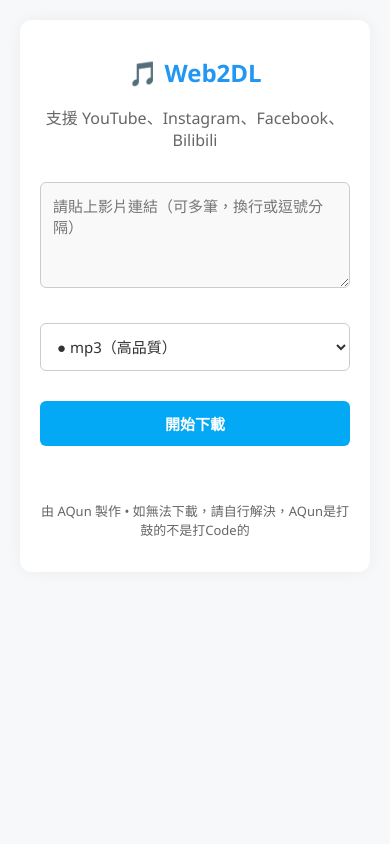
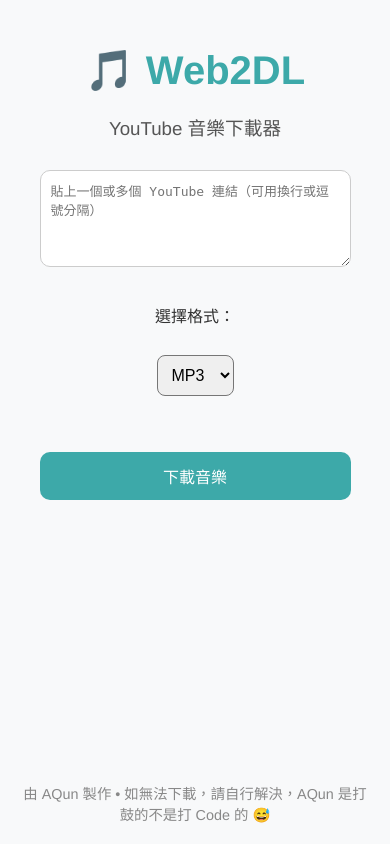
Before and after one commit to AQun1025/web2dl, a Flask app: page / in a window 390 px wide. Run offline with Flask 3, Linux system fonts and the light colour scheme.

Commit message:
Initial commit for Web2DL

```diff
--- a/app.py
+++ b/app.py
@@ -2,8 +2,6 @@
 import yt_dlp
 import os
 import uuid
-import subprocess
-import shutil
 import re
 
 app = Flask(__name__)
@@ -11,127 +9,63 @@
 os.makedirs(DOWNLOAD_DIR, exist_ok=True)
 
 def clean_download_folder():
-    if os.path.exists(DOWNLOAD_DIR):
-        for f in os.listdir(DOWNLOAD_DIR):
-            try:
-                os.remove(os.path.join(DOWNLOAD_DIR, f))
-            except:
-                pass
+    for f in os.listdir(DOWNLOAD_DIR):
+        try:
+            os.remove(os.path.join(DOWNLOAD_DIR, f))
+        except:
+            pass
 
-def convert_to_safe_mp4(input_file):
-    output_file = input_file.rsplit('.', 1)[0] + '_converted.mp4'
-    command = [
-        'ffmpeg', '-y',
-        '-i', input_file,
-        '-c:v', 'libx264',
-        '-c:a', 'aac',
-        '-strict', 'experimental',
-        output_file
-    ]
-    try:
-        subprocess.run(command, check=True)
-        os.remove(input_file)
-        return output_file
-    except Exception as e:
-        print("轉檔失敗：", str(e))
-        return input_file
-
-def process_one_url(video_url, format_choice):
+def download_audio(video_url, format_choice):
     uid = str(uuid.uuid4())[:8]
-    temp_template = os.path.join(DOWNLOAD_DIR, f'{uid}_%(title).80s.%(ext)s')
+    output_template = os.path.join(DOWNLOAD_DIR, f'{uid}_%(title).80s.%(ext)s')
 
     ydl_opts = {
-        'outtmpl': temp_template,
+        'format': 'bestaudio/best',
+        'outtmpl': output_template,
         'quiet': False,
-        'merge_output_format': 'mp4',
-        'progress_hooks': [lambda d: print(f"進度：{d.get('status')} {d.get('filename', '')}")]
+        'postprocessors': [{
+            'key': 'FFmpegExtractAudio',
+            'preferredcodec': format_choice,
+            'preferredquality': '192' if format_choice == 'mp3' else None,
+        }]
     }
-
-    if format_choice == 'mp3':
-        ydl_opts['format'] = 'bestaudio/best'
-        ydl_opts['postprocessors'] = [{
-            'key': 'FFmpegExtractAudio',
-            'preferredcodec': 'mp3',
-            'preferredquality': '192',
-        }]
-    elif format_choice == 'wav':
-        ydl_opts['format'] = 'bestaudio/best'
-        ydl_opts['postprocessors'] = [{
-            'key': 'FFmpegExtractAudio',
-            'preferredcodec': 'wav',
-        }]
-    elif format_choice == 'video720':
-        ydl_opts['format'] = 'bestvideo[height<=720]+bestaudio/best'
-    elif format_choice == 'video1080':
-        ydl_opts['format'] = 'bestvideo[height<=1080]+bestaudio/best'
-    else:
-        ydl_opts['format'] = 'bestvideo+bestaudio/best'
 
     try:
         with yt_dlp.YoutubeDL(ydl_opts) as ydl:
             info = ydl.extract_info(video_url, download=True)
             downloaded_path = ydl.prepare_filename(info)
-
-            # 音訊處理後副檔名
-            if format_choice in ['mp3', 'wav']:
-                downloaded_path = re.sub(r'\.[^.]+$', f'.{format_choice}', downloaded_path)
-                return {
-                    'title': info.get('title'),
-                    'thumbnail': info.get('thumbnail'),
-                    'filename': os.path.basename(downloaded_path),
-                    'filepath': downloaded_path
-                }
-
-            # 影片轉檔邏輯：只要不是 mp4+H.264 就強制轉
-            probe_cmd = [
-                'ffprobe', '-v', 'error',
-                '-select_streams', 'v:0',
-                '-show_entries', 'stream=codec_name',
-                '-of', 'default=noprint_wrappers=1:nokey=1',
-                downloaded_path
-            ]
-            result = subprocess.run(probe_cmd, stdout=subprocess.PIPE, stderr=subprocess.PIPE, text=True)
-            video_codec = result.stdout.strip()
-
-            if not downloaded_path.endswith('.mp4') or video_codec != 'h264':
-                downloaded_path = convert_to_safe_mp4(downloaded_path)
+            downloaded_path = re.sub(r'\.[^.]+$', f'.{format_choice}', downloaded_path)
 
             return {
                 'title': info.get('title'),
-                'thumbnail': info.get('thumbnail'),
                 'filename': os.path.basename(downloaded_path),
                 'filepath': downloaded_path
             }
-
     except Exception as e:
-        print("錯誤：", str(e))
         return {'error': str(e)}
 
 @app.route('/', methods=['GET', 'POST'])
 def index():
-    video_infos = []
+    audio_infos = []
     if request.method == 'POST':
         clean_download_folder()
-
         url_input = request.form.get('url')
         format_choice = request.form.get('format')
 
-        if not url_input:
-            return render_template('index.html', error="請輸入影片連結")
+        if not url_input or format_choice not in ['mp3', 'wav']:
+            return render_template('index.html', error="請輸入影片連結並選擇格式")
 
         urls = [u.strip() for u in url_input.replace('\n', ',').split(',') if u.strip()]
-
         for url in urls:
-            info = process_one_url(url, format_choice)
+            info = download_audio(url, format_choice)
             if 'error' in info:
                 return render_template('index.html', error=f"下載失敗：{info['error']}")
-            video_infos.append(info)
+            audio_infos.append(info)
 
-        if len(video_infos) == 1:
-            filepath = video_infos[0]['filepath']
-            return send_file(filepath, as_attachment=True)
+        if len(audio_infos) == 1:
+            return send_file(audio_infos[0]['filepath'], as_attachment=True)
 
-    return render_template('index.html', video_info=video_infos[0] if video_infos else None)
+    return render_template('index.html', audio_info=audio_infos[0] if audio_infos else None)
 
 if __name__ == '__main__':
     app.run(debug=True, port=5000)
--- a/static/style.css
+++ b/static/style.css
@@ -1,120 +1,90 @@
-/* === 明亮主題與柔和風格 === */
 body {
-    font-family: 'Segoe UI', Roboto, Arial, sans-serif;
-    background: #f6f8fa;
+    font-family: "Helvetica Neue", Helvetica, Arial, sans-serif;
+    background-color: #f8f9fa;
     color: #333;
     margin: 0;
     padding: 0;
+    display: flex;
+    flex-direction: column;
+    align-items: center;
+    min-height: 100vh;
 }
 
 .container {
+    width: 90%;
     max-width: 600px;
-    margin: 50px auto;
-    padding: 30px;
-    background: #ffffff;
-    border-radius: 12px;
-    box-shadow: 0 0 15px rgba(0, 0, 0, 0.05);
+    padding: 20px;
+    box-sizing: border-box;
+    text-align: center;
 }
 
 h1 {
-    font-size: 28px;
-    color: #2196f3;
-    margin-bottom: 0.5em;
+    font-size: 2.5em;
+    color: #3da9a9;  /* 改為溫和藍綠色 */
+    margin-bottom: 10px;
+}
+
+h3 {
+    font-weight: normal;
+    color: #555;
+    margin-bottom: 30px;
+}
+
+form {
+    display: flex;
+    flex-direction: column;
+    align-items: center;
+    width: 100%;
+}
+
+textarea {
+    width: 100%;
+    padding: 10px;
+    font-size: 1em;
+    border: 1px solid #ccc;
+    border-radius: 10px;
+    resize: vertical;
+    background-color: #ffffff;
+    box-sizing: border-box;
+}
+
+select {
+    padding: 10px;
+    border-radius: 8px;
+    font-size: 1em;
+    margin-top: 10px;
+}
+
+input[type="submit"] {
+    margin-top: 20px;
+    background-color: #3da9a9;
+    color: white;
+    border: none;
+    padding: 12px 24px;
+    font-size: 1em;
+    border-radius: 10px;
+    cursor: pointer;
+    transition: background-color 0.3s;
+}
+
+input[type="submit"]:hover {
+    background-color: #318f8f;
+}
+
+footer {
+    margin-top: auto;
+    padding: 20px;
+    font-size: 0.9em;
+    color: #888;
     text-align: center;
 }
 
-p {
-    color: #666;
-    text-align: center;
-}
-
-textarea, select, button {
-    width: 100%;
-    margin: 15px 0;
-    padding: 12px;
-    font-size: 16px;
-    border-radius: 6px;
-    box-sizing: border-box;
-    font-family: inherit;
-}
-
-textarea {
-    resize: vertical;
-    border: 1px solid #ccc;
-    background: #f9f9f9;
-}
-
-select {
-    border: 1px solid #ccc;
-    background: #ffffff;
-    color: #333;
-}
-
-option {
-    background: #ffffff;
-    color: #333;
-}
-
-button {
-    background: #03a9f4;
-    color: white;
-    border: none;
-    font-weight: bold;
-    cursor: pointer;
-    transition: background 0.3s ease;
-}
-
-button:hover {
-    background: #0288d1;
-}
-
-.error {
-    background: #f44336;
-    color: white;
-    padding: 12px;
-    border-radius: 6px;
-    font-weight: bold;
-    margin-bottom: 15px;
-    text-align: center;
-}
-
-.preview-container {
-    margin-top: 30px;
-}
-
-.preview {
-    background: #f0f0f0;
-    padding: 15px;
-    border-radius: 8px;
-    text-align: center;
-    margin-top: 15px;
-}
-
-.preview img {
-    max-width: 100%;
-    border-radius: 6px;
-    margin-top: 10px;
-}
-
-footer {
-    margin-top: 40px;
-    font-size: 13px;
-    text-align: center;
-    color: #999;
-}
-
-/* === 手機版響應設計 === */
-@media (max-width: 768px) {
-    .container {
-        margin: 20px;
-        padding: 20px;
+@media (max-width: 600px) {
+    textarea {
+        font-size: 1em;
     }
 
-    h1 {
-        font-size: 24px;
-    }
-
-    textarea, select, button {
-        font-size: 15px;
+    input[type="submit"] {
+        width: 100%;
     }
 }
--- a/templates/index.html
+++ b/templates/index.html
@@ -2,54 +2,38 @@
 <html lang="zh-Hant">
 <head>
     <meta charset="UTF-8">
-    <meta name="viewport" content="width=device-width, initial-scale=1.0">
-    <title>Web2DL - 多平台影片下載器</title>
+    <title>🎵 Web2DL</title>
     <link rel="stylesheet" href="{{ url_for('static', filename='style.css') }}">
+    <meta name="viewport" content="width=device-width, initial-scale=1">
 </head>
 <body>
-<div class="container">
+  <div class="container">
     <h1>🎵 Web2DL</h1>
-    <p>支援 YouTube、Instagram、Facebook、Bilibili</p>
+    <h3>YouTube 音樂下載器</h3>
+
+    <form method="post">
+        <textarea name="url" rows="5" placeholder="貼上一個或多個 YouTube 連結（可用換行或逗號分隔）"></textarea><br><br>
+
+        <label for="format">選擇格式：</label><br>
+        <select name="format">
+            <option value="mp3">MP3</option>
+            <option value="wav">WAV</option>
+        </select><br><br>
+
+        <input type="submit" value="下載音樂">
+    </form>
+
+    {% if audio_info %}
+        <p style="color:green;">✅ 下載成功：{{ audio_info.title }}</p>
+    {% endif %}
 
     {% if error %}
-    <div class="error">{{ error }}</div>
+        <p style="color:red;">⚠️ 錯誤：{{ error }}</p>
     {% endif %}
+  </div>
 
-    <form method="POST">
-        <textarea name="url" rows="4" placeholder="請貼上影片連結（可多筆，換行或逗號分隔）" required></textarea>
-        <select name="format" required>
-            <optgroup label="🎵 音訊格式">
-                <option value="mp3">● mp3（高品質）</option>
-                <option value="wav">● wav（無壓縮）</option>
-            </optgroup>
-            <optgroup label="──────────────"></optgroup>
-            <optgroup label="🎥 影片格式">
-                <option value="video720">● 720p（標準 HD）</option>
-                <option value="video1080">● 1080p（Full HD）</option>
-                <option value="video">● 自動（最高畫質）</option>
-            </optgroup>
-        </select>
-        <button type="submit">開始下載</button>
-    </form>
-
-    {% if video_info %}
-    <div class="preview-container">
-        {% if video_info.title %}
-        <h2>下載完成：</h2>
-        <div class="preview">
-            <p><strong>{{ video_info.title }}</strong></p>
-            {% if video_info.thumbnail %}
-                <img src="{{ video_info.thumbnail }}" alt="預覽圖" width="300">
-            {% endif %}
-            <p>檔名：{{ video_info.filename }}</p>
-        </div>
-        {% endif %}
-    </div>
-    {% endif %}
-
-    <footer>
-        <p>由 AQun 製作 • 如無法下載，請自行解決，AQun是打鼓的不是打Code的</p>
-    </footer>
-</div>
+  <footer>
+    由 AQun 製作 • 如無法下載，請自行解決，AQun 是打鼓的不是打 Code 的 😅
+  </footer>
 </body>
 </html>
```
Also changed, not shown: render.yaml (deleted, +0 -9 lines), README.md (deleted), 4 other files.
